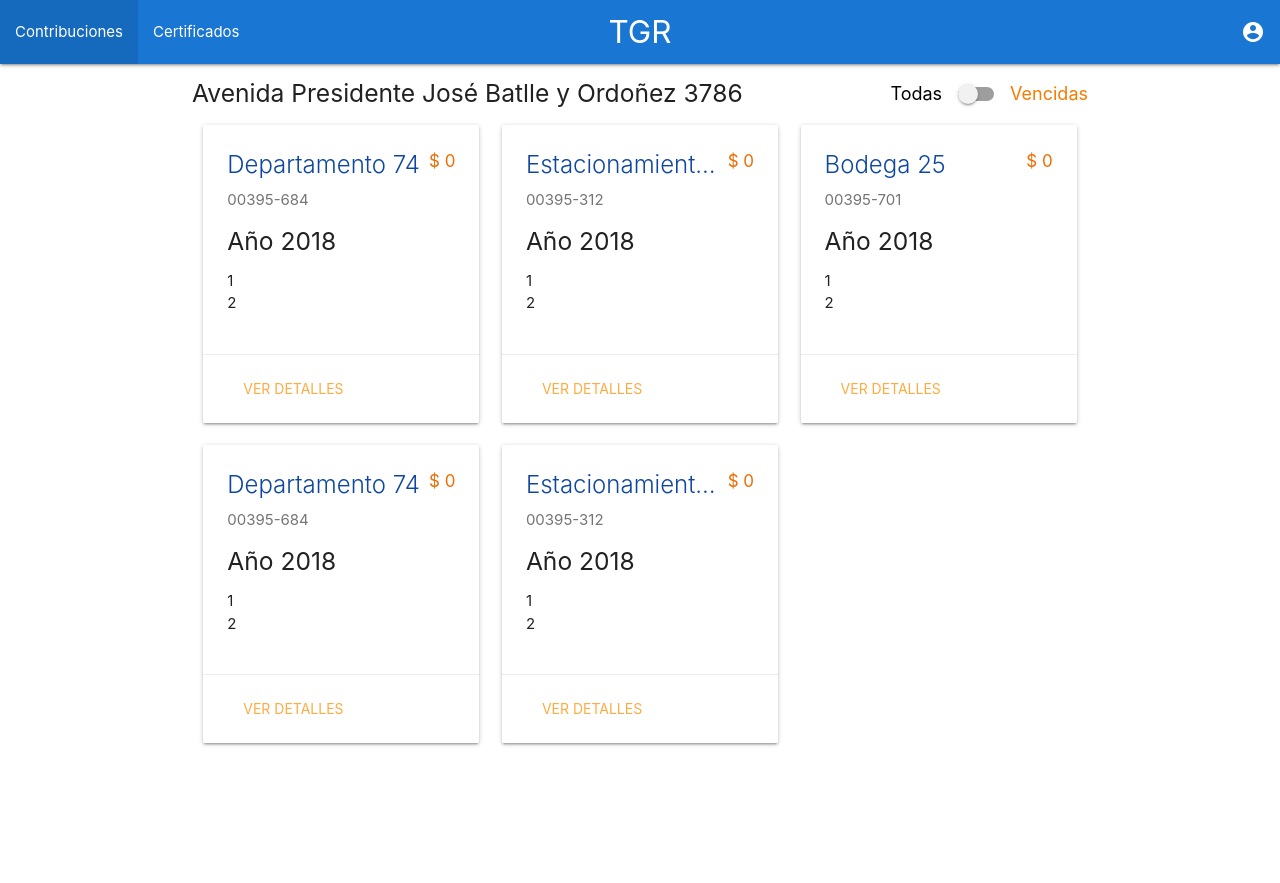
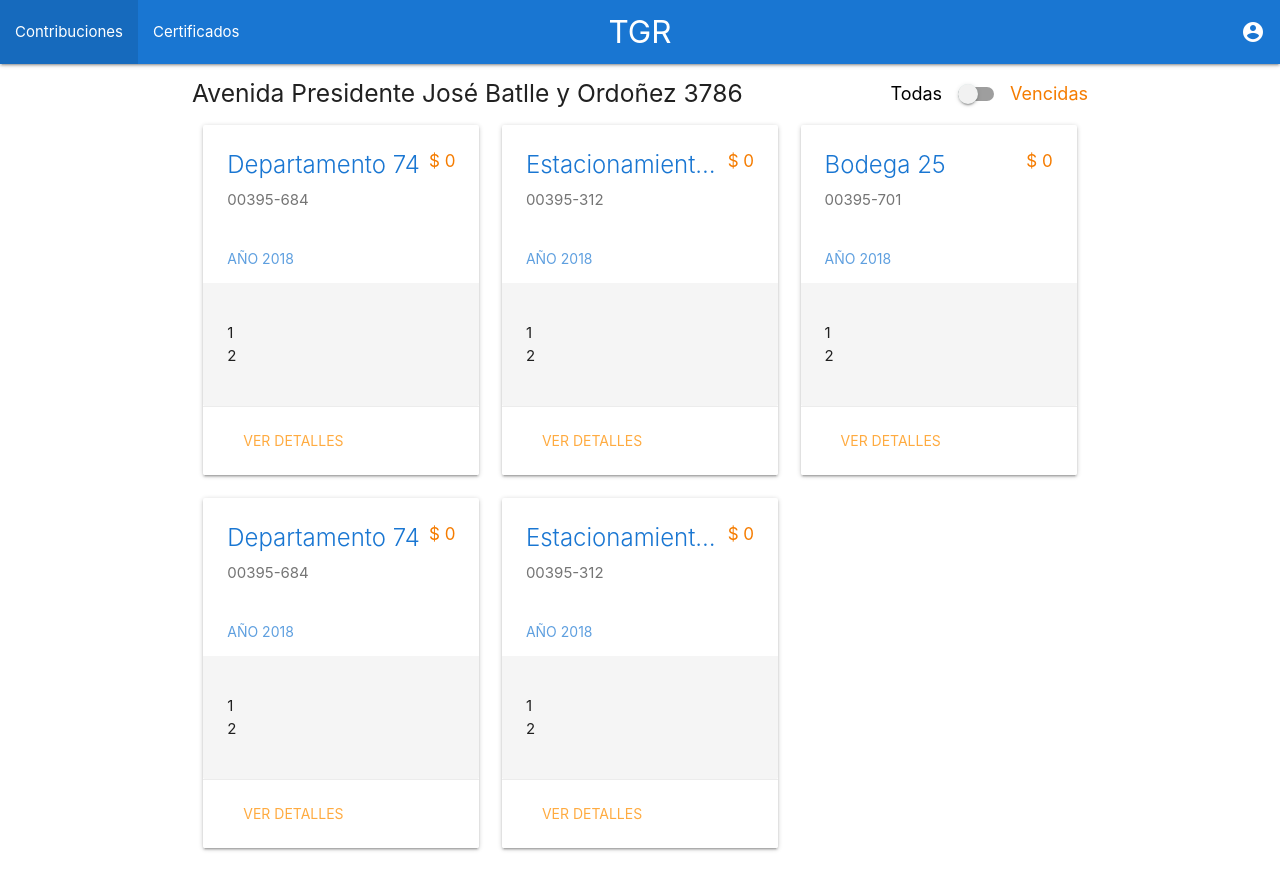
Before and after one commit to sfigueroam/contribuciones-front, an Angular app: page /contribuciones in a window 1280 px wide. Before the commit the page ends 800 px from the top, so only its background shows below. Built offline with nearby package versions, Linux system fonts and the light colour scheme.

Commit message:
WIP: ajustando estilos

```diff
--- a/src/app/contribuciones-paso1/contribuciones-paso1.component.html
+++ b/src/app/contribuciones-paso1/contribuciones-paso1.component.html
@@ -17,8 +17,16 @@
           <div class="contribution-price right">$ {{c.selectedTotal() | number}}</div>
           <div class="card-title contribution-title truncate">{{c.name}}</div>
           <div class="contribution-subtitle">{{c.identification}}</div>
-          <div *ngFor="let y of getYears(c)">
-            <h5>Año {{y}}</h5>
+        </div>
+        <div class="card-tabs">
+          <ul class="tabs">
+            <li class="tab active" *ngFor="let y of getYears(c)">
+              <a href="#{{y}}">Año {{y}}</a>
+            </li>
+          </ul>
+        </div>
+        <div class="card-content grey lighten-4">
+          <div *ngFor="let y of getYears(c)" id="{{y}}" >
             <ul>
               <li *ngFor="let q of c.quotes.get(y)">{{q.number}}</li>
             </ul>
--- a/src/app/contribuciones-paso1/contribuciones-paso1.component.scss
+++ b/src/app/contribuciones-paso1/contribuciones-paso1.component.scss
@@ -1,16 +1,16 @@
-@import "~materialize-css/sass/components/color-variables";
+@import "../../styles";
 
 .contribution-title {
-  color: color("blue", "darken-4");
+  color: $primary-color;
   margin-bottom: 0px;
 }
 
 .contribution-subtitle {
-  color: #757575;
+  color: $secondary-text-color;
 }
 
 .contribution-price {
-  color: #ef6c00;
+  color: $accent-color;
   font-size: 17px;
 }
 
--- a/src/styles.scss
+++ b/src/styles.scss
@@ -10,7 +10,3 @@ $secondary-text-color: color("grey", "darken-1") !default;
 $divider-color:        color("grey", "darken-1") !default;
 
 @import "~materialize-css/sass/materialize";
-
-.ilike-blue-container {
-  @extend .blue, .lighten-4;
-}
```
